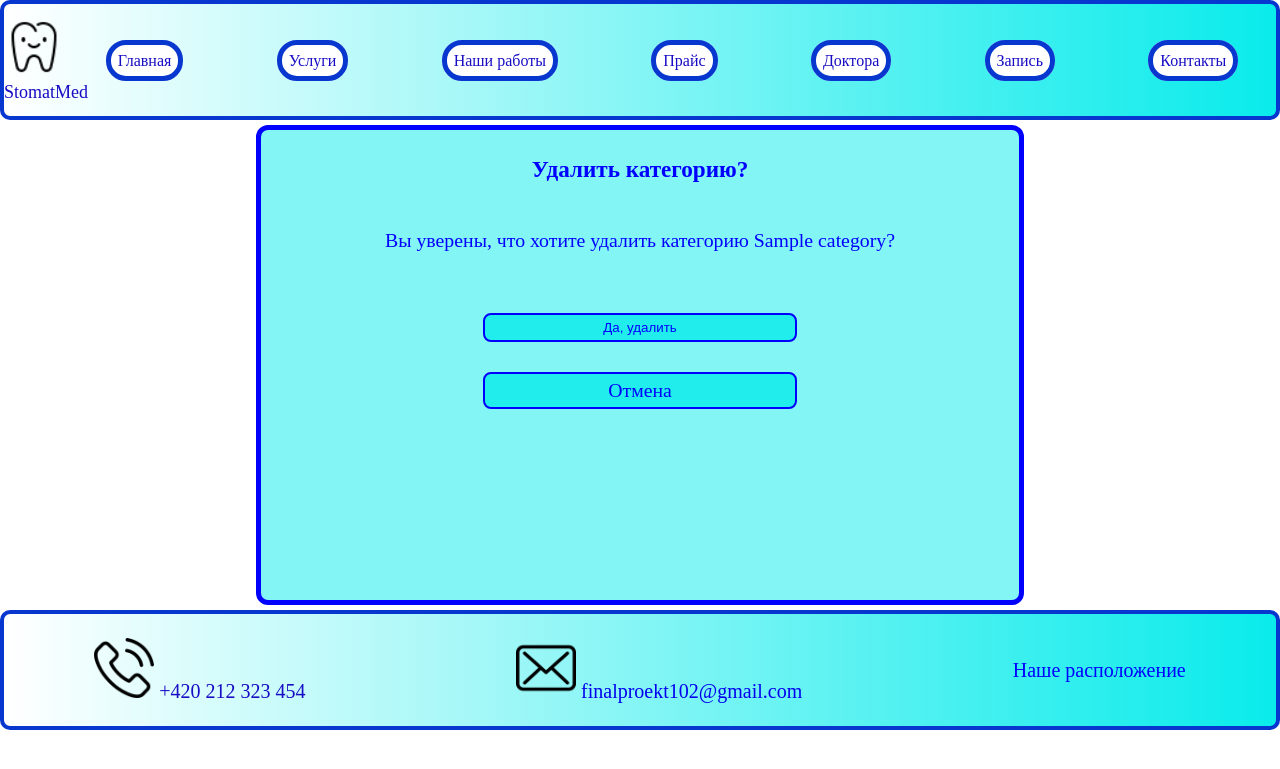
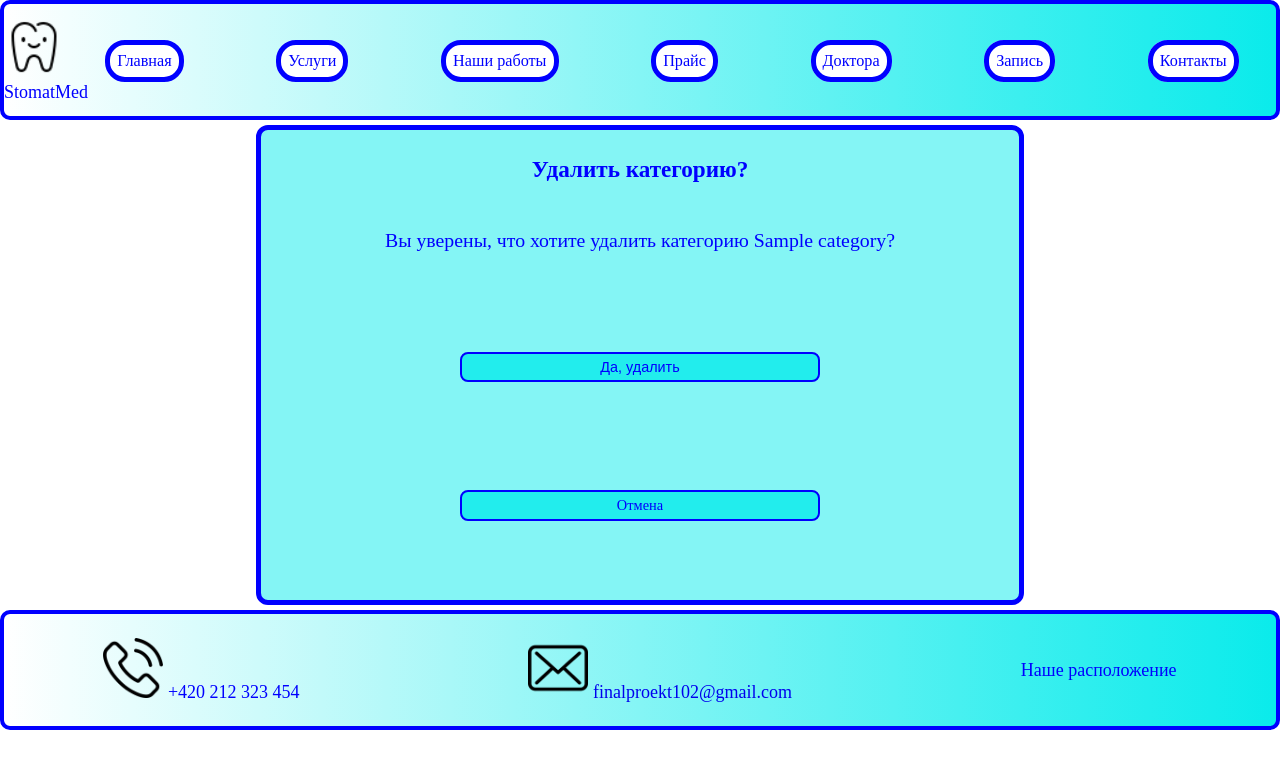
Before and after one commit to OlenaTsysar/Final, a Django app: page /category/delete/1 in a window 1280 px wide. Shown: the top 769 px of the page. Run offline with Django 5.2, Linux system fonts and the light colour scheme; a user stored in the database is signed in; tables that the repository leaves empty hold one stand-in row (values such as "Sample post").

Commit message:
step17 edit html, css, media

```diff
--- a/stomatolog/stomat/static/stomat/css/footer.css
+++ b/stomatolog/stomat/static/stomat/css/footer.css
@@ -16,10 +16,10 @@
   justify-content: space-around;
   gap: 30px;
 
-  color: #180cc4;
-  font-size: 20px;
+  color: blue;
+  font-size: 1rem;
   border-radius: 10px;
-  border: 4px solid rgb(8, 55, 207);
+  border: 4px solid blue;
   background-image: linear-gradient(to right, white, #0aebeb);
 }
 
--- a/stomatolog/stomat/static/stomat/css/styleAllDoctors.css
+++ b/stomatolog/stomat/static/stomat/css/styleAllDoctors.css
@@ -3,7 +3,7 @@
     margin: 1% auto;
     width: 100%;
     height: 140vh;
-    border: 5px solid #180cc4;
+    border: 5px solid blue;
     border-radius: 12px;
     background-color: rgb(10, 235, 235, 0.2);
 
@@ -16,11 +16,11 @@
 }
 
 .categ_all_doc_item {
-    color: #180cc4;
-    font-size: 1.5em;
+    color: blue;
+    font-size: 1.4rem;
     font-weight: bold;
 
-    border: 2px solid #180cc4;
+    border: 2px solid blue;
     border-radius: 12px;
     background-color: rgb(10, 235, 235, 0.5);
     margin: 5px;
@@ -36,34 +36,33 @@
 
     width: 60%;
     height: 35vh;
-    /* border: 2px solid black; */
+
 }
 
 .all_doc_item {
     display: flex;
     justify-content: center;
-    /* align-content: center; */
     flex-direction: column;
     align-items: center;
     text-align: center;
 
     width: 30vw;
     height: 30vh;
-    border: 2px solid #180cc4;
+    border: 2px solid blue;
     border-radius: 12px;
-    color: #180cc4;
-    font-size: 1.3em;
+    color: blue;
+    font-size: 1.1rem;
     font-weight: bold;
 
 }
 
 .all_doc_item a {
-    font-size: 0.7em;
+    font-size: 0.9rem;
     }
 .all_doc_item img {
     width: 60%;
     height: 80%;
-    border: 2px solid #180cc4;
+    border: 2px solid blue;
     border-radius: 12px;
     object-fit: cover;
     transition: transform 0.8s ease;
--- a/stomatolog/stomat/static/stomat/css/styleContact.css
+++ b/stomatolog/stomat/static/stomat/css/styleContact.css
@@ -18,7 +18,7 @@
     box-shadow: 15px 15px 15px #03fdfd;
     border-radius: 30px;
     color: blue;
-    font-size: 20px;
+    font-size: 1.1rem;
     font-weight: 600;
 
 }
@@ -30,12 +30,12 @@ img {
 .ikonkaNavC {
 
     display: flex;
-    /* flex-direction: row; */
+
     justify-content: flex-end;
-    /* width: 100%; */
+
     padding: 0;
     margin: 0;
-    font-size: 30px;
+    font-size: 1.7rem;
 
 }
 
@@ -48,8 +48,7 @@ img {
 }
 .imgIkonka,
 .spanIkonka {
-    /* display: inline-block; */
-    /* transform: translateX(-60%); */
+
     color: blue;
     position: relative;
     animation: center 2s ease-in-out forwards;
@@ -90,11 +89,19 @@ img {
 @keyframes center {
     from {
         right: 0;
-        /*
-         */
     }
     to {
         right: 30%;
-        /* transform: translateX(-150px); */
     }
+
+
+    /* from {
+        transform: translateX(100%);
+    }
+
+    to {
+        transform: translateX(0);
+
+} */
+
 }
--- a/stomatolog/stomat/static/stomat/css/styleCreateDoctor.css
+++ b/stomatolog/stomat/static/stomat/css/styleCreateDoctor.css
@@ -12,7 +12,7 @@
     border-radius: 12px;
     background: rgb(10, 235, 235, 0.5);
     color: blue;
-    font-size: 16px;
+    font-size: 1rem;
 
 }
 
@@ -27,8 +27,12 @@
 
 .create_doctor_form button {
     margin: 0 auto;
-    /* display: flex;
-    justify-content: center; */
+
     width: 40%;
     background: rgb(10, 235, 235, 0.8);
 }
+
+.create_doctor_a {
+    display: flex;
+    justify-content: center;
+}
--- a/stomatolog/stomat/static/stomat/css/styleDeleteDoctor.css
+++ b/stomatolog/stomat/static/stomat/css/styleDeleteDoctor.css
@@ -16,7 +16,7 @@
     border-radius: 12px;
     background: rgb(10, 235, 235, 0.5);
     color: blue;
-    font-size: 1em;
+    font-size: 1rem;
 
 }
 
@@ -26,10 +26,12 @@
     align-items: center;
 
     width: 60%;
-    font-size: 1.1em;
+    font-size: 1.1rem;
 }
+
+
 .delete_doctor_form button, .login_form button, .register_form_container button  {
-    /* margin: 0 auto; */
+
     width: 60%;
 
     margin: 15px;
@@ -45,7 +47,7 @@
 .login_form p {
     margin: 15px;
     color: blue;
-    font-size: 20px;
+    font-size: 1.1rem;
     height: 5vh;
 }
 .login_form input, .register_form_container input {
--- a/stomatolog/stomat/static/stomat/css/styleDoctor.css
+++ b/stomatolog/stomat/static/stomat/css/styleDoctor.css
@@ -11,7 +11,7 @@
     margin: 2% auto;
     width: 80vw;
     height: 100%;
-    border: 5px solid #180cc4;
+    border: 5px solid blue;
     border-radius: 20px;
     background-color: rgb(10, 235, 235, 0.2);
 
@@ -23,7 +23,7 @@
 
 
     & h1 {
-        color: #180cc4;
+        color: blue;
         top: 2px;
         margin: 2px;
         padding: 2px;
@@ -37,16 +37,16 @@
     align-items: center;
 
     & p {
-        padding: 0.3em;
-        color:#180cc4;
-        font-size: 1.1em;
+        padding: 0.2rem;
+        color:blue;
+        font-size: 1.1rem;
     }
-     & h2 {
-        color: #180cc4;
-        padding: 0.2em;
+    & h2 {
+        color: blue;
+        padding: 0.2rem;
      }
 
-     & a {
+    & a {
         align-content: flex-end;
      }
 
@@ -63,7 +63,7 @@
     height: 100%;
     object-fit: contain;
     border-radius: 5px;
-    border: 1px solid #180cc4;
+    border: 1px solid blue;
     transition: transform 0.8s ease;
 
     &:hover {
@@ -91,7 +91,7 @@
         height: 20vh;
         object-fit: contain;
         border-radius: 5px;
-        border: 1px solid #180cc4;
+        border: 1px solid blue;
         transition: transform 0.8s ease;
 
 
--- a/stomatolog/stomat/static/stomat/css/styleEditCategory.css
+++ b/stomatolog/stomat/static/stomat/css/styleEditCategory.css
@@ -24,14 +24,15 @@
     display: flex;
     flex-direction: column;
     align-items: center;
+    justify-content: space-around;
 
-    width: 70%;
+    width: 80%;
     height: 60%;
 }
 
 
 .delete_category_container button, .delete_category_container_button, .create_category_container button, .update_category_container button {
-    /* margin: 0 auto; */
+
     display: block;
     text-align: center;
     width: 60%;
@@ -39,6 +40,7 @@
     margin: 15px;
     padding: 5px;
     color: blue;
+    font-size: 0.8rem;
 
     border: 2px solid blue;
     border-radius: 8px;
--- a/stomatolog/stomat/static/stomat/css/styleEditPrice.css
+++ b/stomatolog/stomat/static/stomat/css/styleEditPrice.css
@@ -29,7 +29,7 @@
     height: 60%;
 }
 .delete_price_container button, .delete_price_container_button, .create_price_container button, .update_price_container button {
-    /* margin: 0 auto; */
+
     display: block;
     text-align: center;
     width: 60%;
@@ -37,6 +37,7 @@
     margin: 15px;
     padding: 5px;
     color: blue;
+    font-size: 0.8rem;
 
     border: 2px solid blue;
     border-radius: 8px;
--- a/stomatolog/stomat/static/stomat/css/styleFAQ.css
+++ b/stomatolog/stomat/static/stomat/css/styleFAQ.css
@@ -4,13 +4,12 @@
 
 .FAQ_container, .review_container, .ord_container {
     width: 100%;
-    /* height: 10vh; */
+
     margin: 5px auto;
     padding: 15px;
     display: flex;
 
     justify-content: space-around;
-    /* align-items: center; */
 
     position: relative;
 
@@ -32,7 +31,6 @@
 
 .container_button {
     display: block;
-    /* justify-content: center; */
 
     position: absolute;
     right: 5px;
--- a/stomatolog/stomat/static/stomat/css/styleNav.css
+++ b/stomatolog/stomat/static/stomat/css/styleNav.css
@@ -15,7 +15,7 @@
   flex-direction: row;
   justify-content: space-around;
   border-radius: 10px;
-  border: 4px solid rgb(8, 55, 207);
+  border: 4px solid blue;
 
   background-image: linear-gradient(to right, white, #0aebeb);
 }
@@ -46,15 +46,15 @@ background-image: linear-gradient(to right, #0aebeb, white);
 
    }
 .spanIkonkaNav {
-  color: #180cc4;
+  color: blue;
 }
 .listbut {
   padding: 7px;
   background-color: white;
-  border: 5px solid rgb(8, 55, 207);
+  border: 5px solid blue;
   border-radius: 20px;
-  font-size: 16px;
-  color: #180cc4;
+  font-size: 0.9rem;
+  color: blue;
   text-decoration: none;
 }
 .listbut:hover {
@@ -89,8 +89,7 @@ background-image: linear-gradient(to right, #0aebeb, white);
   .nav_list {
     display: none;
     flex-direction: column;
-    /* position: relative;
-    top: 15vh; */
+
 
     }
 
@@ -105,17 +104,39 @@ background-image: linear-gradient(to right, #0aebeb, white);
     justify-content: space-evenly;
 
 
-    width: 25%;
+    width: 35%;
     height: 55vh;
     border: 4px solid blue;
     border-radius: 10px;
-    background-color: #0aebeb;
+    background-color: rgb(10, 235, 235, 0.5);
+    z-index: 101;
+    backdrop-filter: blur(50px);
 
     }
 
   .listbut {
-    margin: 1em;
+    margin: 1rem;
+  }
+  html {
+    font-size: 16px;
   }
 
 
 }
+
+@media (max-width: 500px) {
+  .container {
+    width: 100%;
+    margin: 0 auto;
+    padding: 20px;
+    box-sizing: border-box;
+  }
+
+  .ikonka img {
+    width: 50px;
+    height: 50px;
+    object-fit: contain;
+  }
+
+
+}
--- a/stomatolog/stomat/static/stomat/css/styleOrder.css
+++ b/stomatolog/stomat/static/stomat/css/styleOrder.css
@@ -13,16 +13,12 @@
 
     box-shadow: 15px 15px 15px #03fdfd;
 
-
-
-
 }
 
 .order_container p {
         color: blue;
-        font-size: 20px;
+        font-size: 1.1rem;
         height: 5vh;
-        font-size: 1.1em;
 
         }
 
@@ -48,6 +44,6 @@
         border-radius: 10px;
         border: 3px solid blue;
         color: blue;
-        font-size: 15px;
+        font-size: 0.8rem;
         background: rgb(10, 235, 235, 0.8);
     }
--- a/stomatolog/stomat/static/stomat/css/styleQuestionAsk.css
+++ b/stomatolog/stomat/static/stomat/css/styleQuestionAsk.css
@@ -16,7 +16,7 @@
     border-radius: 12px;
     background: rgb(10, 235, 235, 0.5);
     color: blue;
-    font-size: 16px;
+    font-size: 1.1rem;
 
 }
 
@@ -31,10 +31,9 @@
     height: 60%;
 }
 .questionAsk_container button {
-    /* margin: 0 auto; */
+
     width: 60%;
 
-    /* margin: 15px; */
     padding: 5px;
     color: blue;
 
@@ -47,8 +46,8 @@
 .questionAsk_form p {
     margin: 15px;
     color: blue;
-    font-size: 1.1em;
-    /* height: auto; */
+    font-size: 1rem;
+
 }
 .questionAsk_form input {
     height: 5vh;
--- a/stomatolog/stomat/static/stomat/css/styleUpdateDoctor.css
+++ b/stomatolog/stomat/static/stomat/css/styleUpdateDoctor.css
@@ -12,7 +12,7 @@
     border-radius: 12px;
     background: rgb(10, 235, 235, 0.5);
     color: blue;
-    font-size: 16px;
+    font-size: 1rem;
 
 }
 
@@ -27,8 +27,7 @@
 
 .update_doctor_form button {
     margin: 0 auto;
-    /* display: flex;
-    justify-content: center; */
+
     width: 40%;
     background: rgb(10, 235, 235, 0.8);
 }
--- a/stomatolog/stomat/static/stomat/css/styleUserOrders.css
+++ b/stomatolog/stomat/static/stomat/css/styleUserOrders.css
@@ -1,6 +1,5 @@
 .table_container {
     overflow-x: auto;
-    /* max-width: 800px;  */
     width: 90%;
     margin: 25px auto;
 
@@ -14,7 +13,6 @@ table {
     border-collapse: collapse;
     background: white;
     box-shadow: 0 3px 10px #00000010;
-
 
 }
 
--- a/stomatolog/stomat/templates/stomat/adm_price_edit.html
+++ b/stomatolog/stomat/templates/stomat/adm_price_edit.html
@@ -20,7 +20,7 @@
                 <td colspan="2"><h3>{{categ.name}}</h3> </td>
                 <td><a href="{% url 'category_update_page' id=categ.pk %}">Изменить категорию</a></td>
                 <td><a href="{% url 'category_delete_page' id=categ.pk %}">Удалить категорию</a></td>
-                </td>
+
             </tbody>
 
             <thead>
@@ -39,6 +39,7 @@
                         <td>{{ price.price }}</td>
                         <td><a href="{% url 'price_update_page' id=price.pk %}">Изменить услугу</a></td>
                         <td><a href="{% url 'price_delete_page' id=price.pk %}">Удалить услугу</a></td>
+
                     </tr>
                 {% endfor %}
             </tbody>
--- a/stomatolog/stomat/templates/stomat/contacts.html
+++ b/stomatolog/stomat/templates/stomat/contacts.html
@@ -7,7 +7,7 @@
     <div class=ikonkaNavC>
         <a class="aNav" href="{% url 'home_page' %}">
             <img class="imgIkonka" src="{% static 'stomat/image/tooth.png' %}" alt="">
-           <span class="spanIkonka">S</span>
+            <span class="spanIkonka">S</span>
             <span class="spanIkonka">t</span>
             <span class="spanIkonka">o</span>
             <span class="spanIkonka">m</span>
--- a/stomatolog/stomat/templates/stomat/create_doctor.html
+++ b/stomatolog/stomat/templates/stomat/create_doctor.html
@@ -8,6 +8,6 @@
     <button type="submit">Создать врача</button>
 
 </form>
-<a href="{% url 'doctors_page' %}">Назад</a>
+<a class="create_doctor_a" href="{% url 'doctors_page' %}">Назад</a>
 
 {% endblock main_content %}
--- a/stomatolog/stomat/urls.py
+++ b/stomatolog/stomat/urls.py
@@ -1,5 +1,5 @@
 from django.urls import path
-from .views import Home, Doctors, Doctor_page, Servise, Contacts, Price_page, OurJobsListView, Order, Create_doctor, DoctorsUpdateView, DoctorDeleteView, DoctorsView, OrderView, RegisterView, LoginView, LogoutView, free_times_ajax, UserOrderView, FAQListView, ReviewListView, ReviewCreateView, QuestionAsk, PriceCreateView, CategoryCreateView, CategoryUpdateView, CategoryDeleteView, PriceUpdateView, PriceDeleteView, Adm_price_edit
+from .views import Home, Doctor_page, Servise, Contacts, Price_page, OurJobsListView, Order, Create_doctor, DoctorsUpdateView, DoctorDeleteView, DoctorsView, OrderView, RegisterView, LoginView, LogoutView, free_times_ajax, UserOrderView, FAQListView, ReviewListView, ReviewCreateView, QuestionAsk, PriceCreateView, CategoryCreateView, CategoryUpdateView, CategoryDeleteView, PriceUpdateView, PriceDeleteView, Adm_price_edit
 
 
 urlpatterns = [
--- a/stomatolog/stomat/views.py
+++ b/stomatolog/stomat/views.py
@@ -46,12 +46,12 @@ def Home(request):
     category = Category.objects.all()
     return render(request, 'stomat/home.html', {'category': category})
 
-def Doctors(request):
-    category_list = DoctorCategory.objects.all()
-    doctor_list = doctors.objects.all()
-    context = {"category": category_list,
-        "doctors": doctor_list}
-    return render(request, "stomat/doctors.html", context)
+# def Doctors(request):
+#     category_list = DoctorCategory.objects.all()
+#     doctor_list = doctors.objects.all()
+#     context = {"category": category_list,
+#         "doctors": doctor_list}
+#     return render(request, "stomat/doctors.html", context)
 
 class DoctorsView(TemplateView):
     template_name = "stomat/doctors.html"
@@ -61,9 +61,6 @@ class DoctorsView(TemplateView):
 
         categories = DoctorCategory.objects.prefetch_related("doctors").all()
 
-        # category_list = DoctorCategory.objects.all()
-        # doctor_list = doctors.objects.all()
-
         for category in categories:
             paginator = Paginator(category.doctors.all(), 2)
             page_number = self.request.GET.get(f'page_{category.id}')
@@ -71,23 +68,11 @@ class DoctorsView(TemplateView):
 
         context["category"] = categories
 
-        # user = self.request.user
-        # context["is_editor"] = (
-        #     user.is_authenticated
-        #     and (user.groups.filter(name="Editor").exists() or user.is_superuser)
-        # )
-
         user = self.request.user
         context["is_editor"] = is_editor(user)
 
-        # context["category"] = category_list
-        # context["doctors"] = page_obj
-        # context["page_obj"] = page_obj
-
         return context
 
-    # def __str__(self):
-    #     return print(self.name)
 
 def Doctor_page(request, id):
     context = {}
@@ -97,11 +82,6 @@ def Doctor_page(request, id):
     except doctors.DoesNotExist:
         context["doc"] = None
 
-    # user = request.user
-    # context["is_editor"] = (
-    #     user.is_authenticated
-    #     and (user.groups.filter(name="Editor").exists() or user.is_superuser)
-    #     )
 
     user = request.user
     context["is_editor"] = is_editor(user)
@@ -120,7 +100,7 @@ def Servise(request):
 
 def get_free_times(doctor, selected_date):
     start_work = time(9, 0)
-    end_work = time(16, 0)
+    end_work = time(17, 0)
 
     work_start = datetime.combine(selected_date, start_work)
     work_end = datetime.combine(selected_date, end_work)
@@ -455,7 +435,7 @@ class CategoryDeleteView(AdministratorUserRequiredMixin, DeleteView):
     pk_url_kwarg = 'id'
 
 
-class Adm_price_edit(ListView):
+class Adm_price_edit(AdministratorUserRequiredMixin, ListView):
     model = Price
     template_name = 'stomat/adm_price_edit.html'
     context_object_name = "categories"
@@ -464,5 +444,4 @@ class Adm_price_edit(ListView):
 
         queryset = Category.objects.prefetch_related("price")
 
-        if self.request.user.is_superuser:
-            return queryset
+        return queryset
```
Also changed, not shown: stomatolog/stomat/static/stomat/css/styleHome.css (+2 -6 lines).
